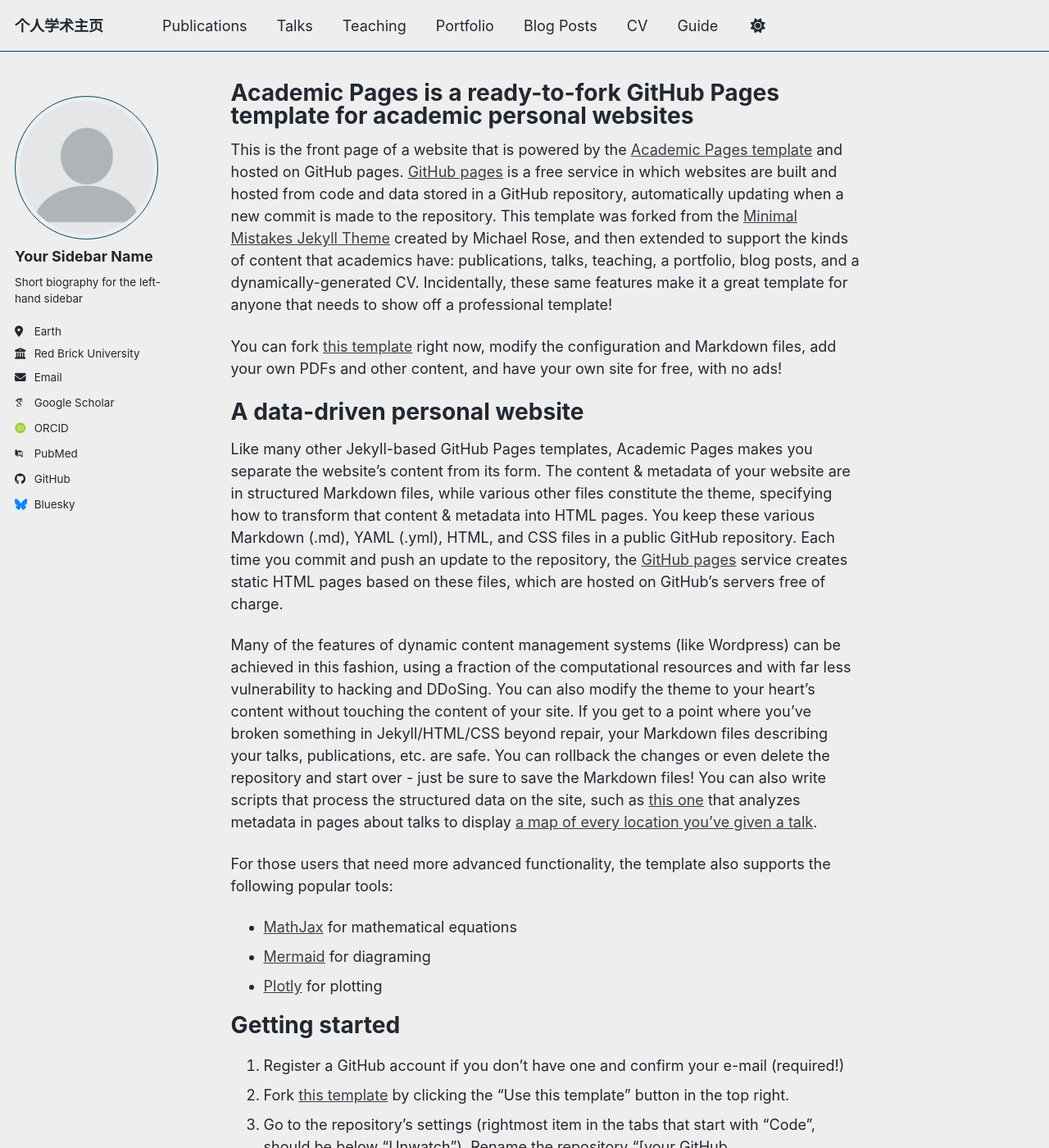
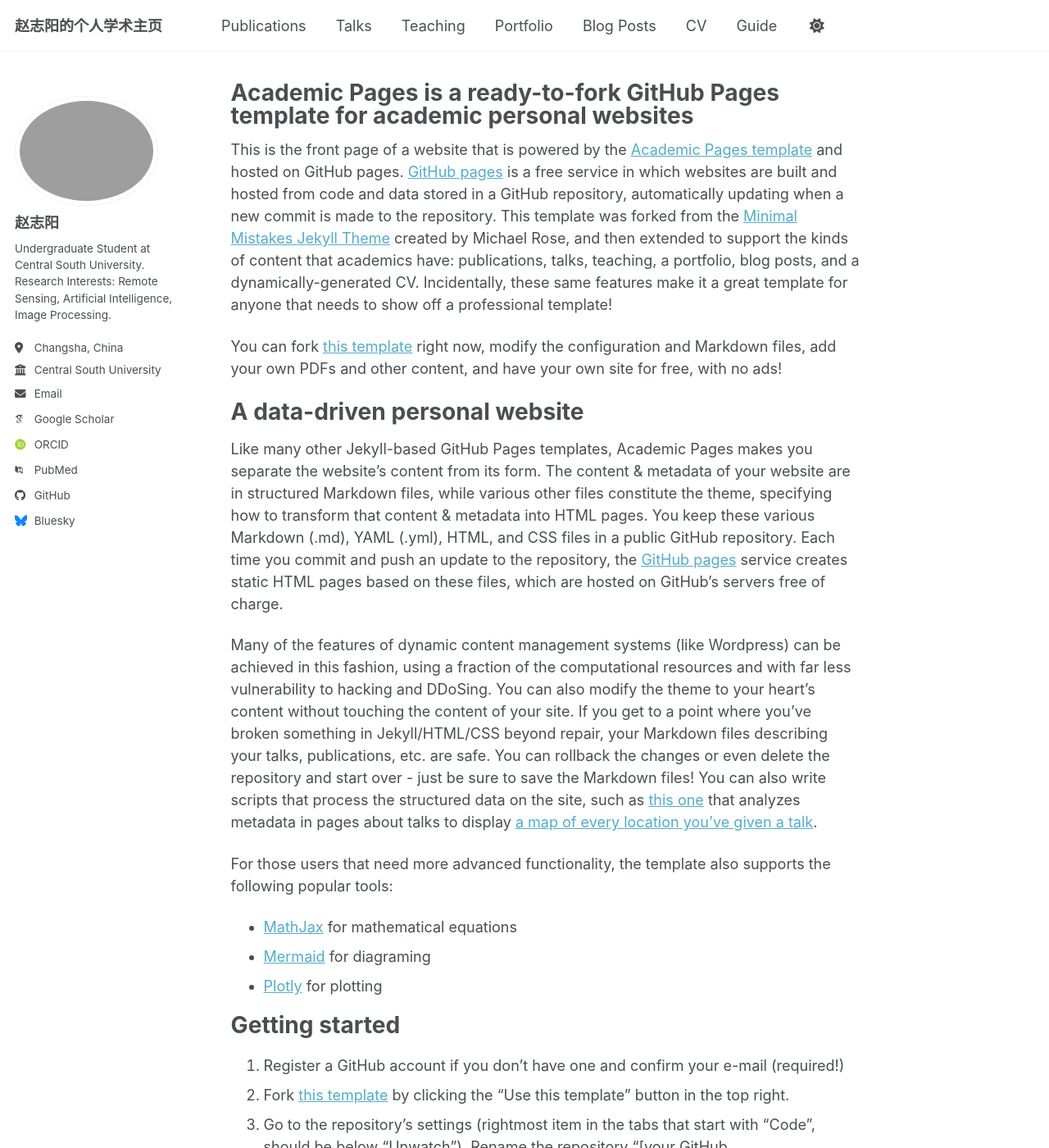
Before and after one commit to zhiyoungZ/zhiyoungZ.github.io, a Jekyll site: the page built from _pages/about.md, in a window 1280 px wide and 1400 px high. Shown: the whole window at 82% size. Built offline with Jekyll 4.4.1, drawn with Linux system fonts in a browser that asks for light colours; some web fonts are replaced; a script bundle is joined from its source files by our own code; library files that are not in the unit come from our copies.

Commit message:
change basic settings and boigraphic information

```diff
--- a/_config.yml
+++ b/_config.yml
@@ -8,29 +8,31 @@
 
 # Basic Site Settings
 locale                   : "en-US"
-site_theme               : "air" # Currently available options are "default", "air"
-title                    : "个人学术主页"
+site_theme               : "default" # Currently available options are "default", "air"
+title                    : "赵志阳的个人学术主页"
 title_separator          : "-"
 name                     : &name "赵志阳"
-description              : &description "Your Name's academic portfolio"   # Update this with a general description of your site, this is the default if not overridden by a page
-url                      : https://academicpages.github.io # The base hostname & protocol for your site e.g. "https://[your GitHub username].github.io",
+description              : &description "Undergraduate students of Central South University, researching in remote sensing and AI."   # Update this with a general description of your site, this is the default if not overridden by a page
+url                      : https://zhiyoungZ.github.io # The base hostname & protocol for your site e.g. "https://[your GitHub username].github.io",
                                                            # or if you already have some other page hosted on Github then use "https://[your GitHub username].github.io/[Your Repo Name]"
 baseurl                  : "" # the subpath of your site, e.g. "/blog"
-repository               : "academicpages/academicpages.github.io"
+repository               : "zhiyoungZ/zhiyoungZ.github.io"
 
 # Site Author - The following control what appear as part of the author content on the side bar.
 #               If a field is blank the icon and link will not appear, otherwise it will be shown.
 #               Additional customization can be done by editing /_includes/author-profile.html
 author:
   # Biographic information
-  avatar           : "profile.png"
-  name             : "Your Sidebar Name"
+  avatar           : "zhao.jpg" # filename of avatar image placed in /images/ for the left-hand sidebar
+  name             : "赵志阳"
   pronouns         : # example: "she/her"
-  bio              : "Short biography for the left-hand sidebar"
-  location         : "Earth"
-  employer         : "Red Brick University"
+  bio              : "Undergraduate Student at Central South University.
+
+                    Research Interests: Remote Sensing, Artificial Intelligence, Image Processing."
+  location         : "Changsha, China"
+  employer         : "Central South University"
   uri              : # URL
-  email            : "none@example.org"
+  email            : "8211220412@csu.edu.cn"
 
   # Academic websites
   academia         : # URL
```
Also changed, not shown: 1 other file.
